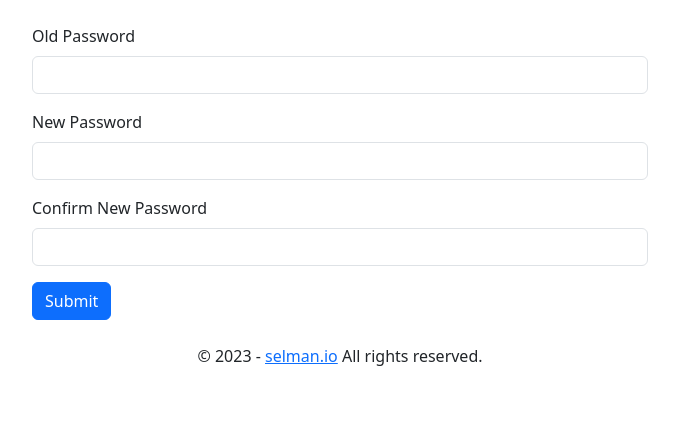
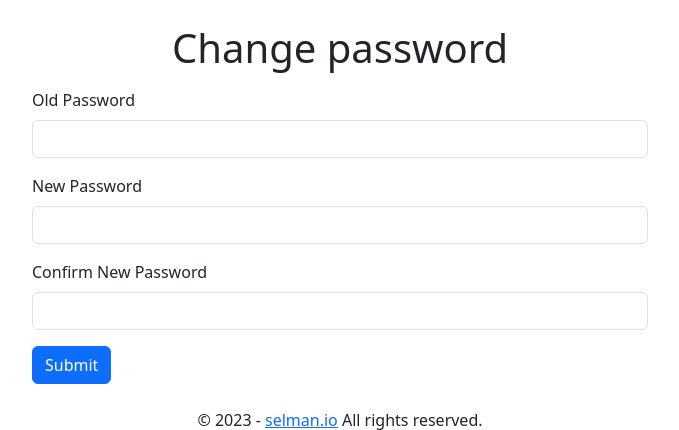
Before and after one commit to selmantabet/dynamic-website, a Flask app: page /change_password in a window 1280 px wide. Shown: the part 57-487 px from the top of the page, without its empty margins (300-979 px from the left). Run offline with Flask 3, Linux system fonts and the light colour scheme; the visitor is signed in with stand-in values (Sample User, id 1); some libraries are stand-ins or nearby versions.

Commit message:
Added change password header.

```diff
--- a/blog/templates/change_password.html
+++ b/blog/templates/change_password.html
@@ -1,4 +1,5 @@
 {% extends "layout.html" %} {% block content %}
+<h1 class="text-center">Change password</h1>
 <form method="POST" action="">
   {{ form.csrf_token }}
   <div class="mb-3">
```
